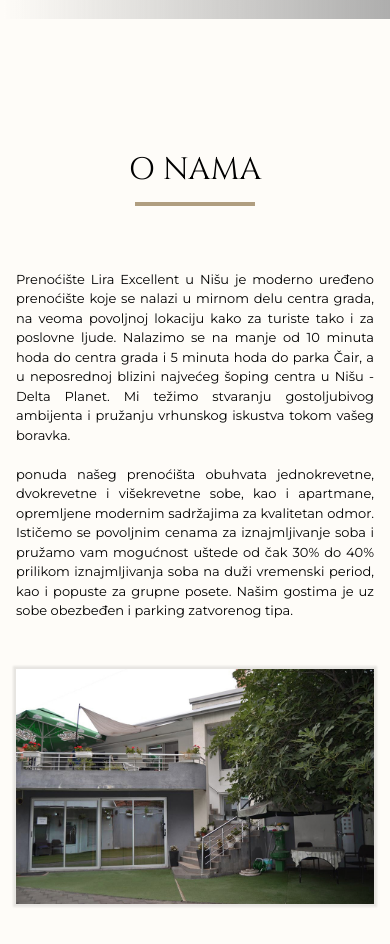
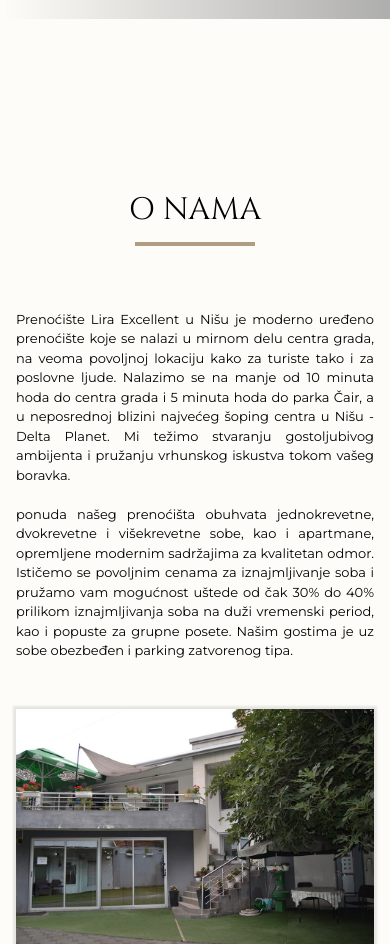
Before and after one commit to Sanja-Misic/Lira-Excellent-demo, a plain HTML site: page index.html in a window 390 px wide. Shown: the part 800-1744 px from the top of the page. Drawn offline with Linux system fonts and the light colour scheme; no server answers; grey boxes are pictures that could not be loaded.

Commit message:
fixed responsive design

```diff
--- a/sass/components/_heading-secondary.scss
+++ b/sass/components/_heading-secondary.scss
@@ -15,5 +15,6 @@
 @media (max-width: 1024px) {
   .heading-secondary-wrapper {
     margin-bottom: 6.4rem;
+    padding-top: 7.2rem;
   }
 }
```
Also changed, not shown: css/style.css, 1 other file.
